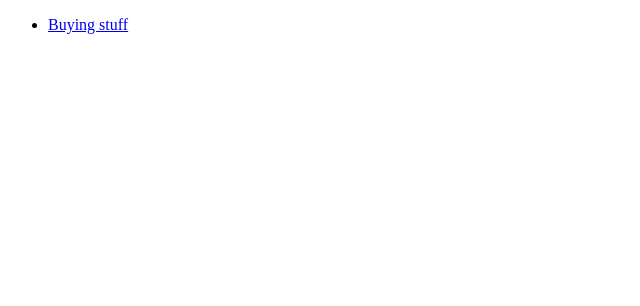
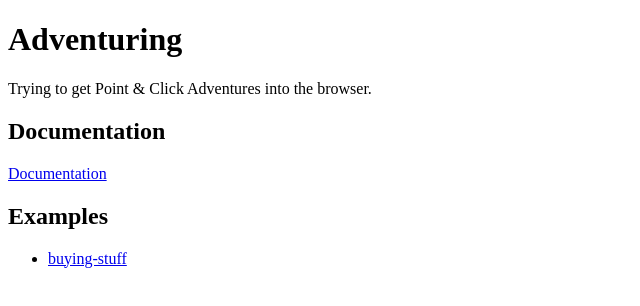
Before and after one commit to Narigo/adventuring, a plain HTML site: page index.html in a window 1280 px wide. Shown: the whole page, without its empty margins (0-640 px from the left). Drawn offline with Linux system fonts and the light colour scheme.

Commit message:
Update 2015-08-20T23:29:41.816Z

```diff
--- a/index.html
+++ b/index.html
@@ -5,8 +5,14 @@
   <title>Demos &amp; Examples</title>
 </head>
 <body>
+<h1>Adventuring</h1>
+<p>Trying to get Point &amp; Click Adventures into the browser.</p>
+<h2>Documentation</h2>
+<p><a href="README.html">Documentation</a></p>
+<h2>Examples</h2>
 <ul>
-  <li><a href="buying-stuff">Buying stuff</a></li>
+  <li><a href="buying-stuff">buying-stuff</a></li>
+
 </ul>
 </body>
 </html>
```
Also changed, not shown: README.html (added, +10 -0 lines).
